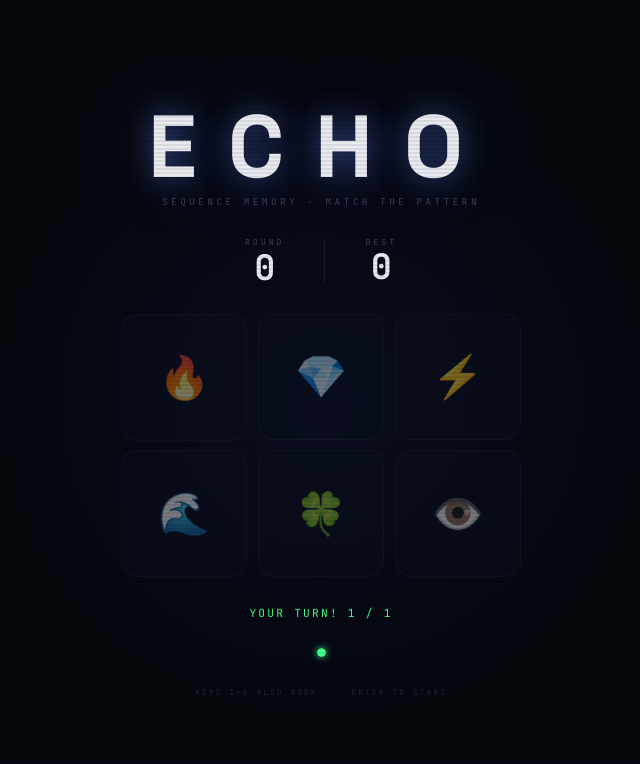
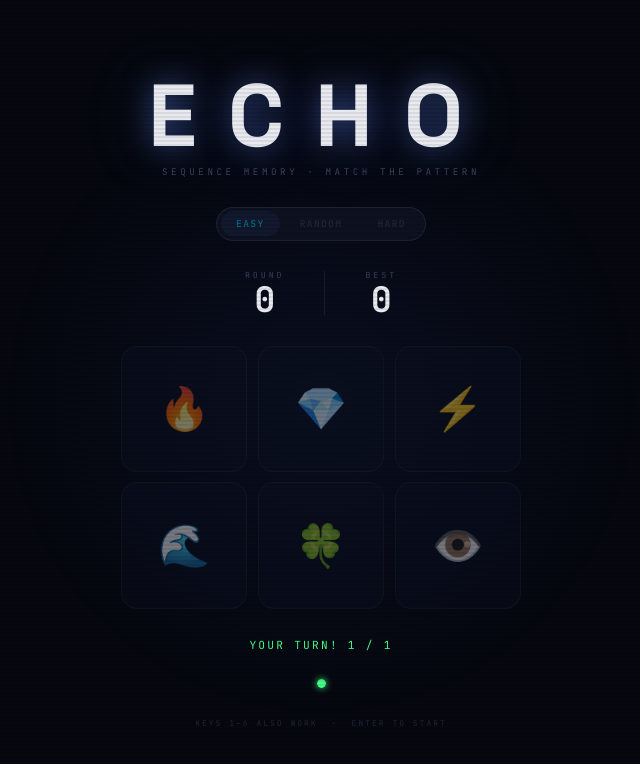
Before and after one commit to yanive/echo-memory-game, a plain HTML site: page index.html in a window 1280 px wide. Both pictures are taken after a click on the button "START". Shown: the whole page, without its empty margins (319-959 px from the left). Drawn offline with Linux system fonts and the light colour scheme.

Commit message:
feat: add difficulty levels (Easy / Random / Hard)
- Easy (default): sequence grows +1 each round, tiles stay fixed
- Random: sequence grows +1, tiles shuffle positions after each sequence plays
- Hard: completely new sequence every round (no carry-over memory)
- Per-difficulty high scores stored separately in localStorage
- Difficulty selector locks during gameplay, unlocks on game over
- Game over panel shows which difficulty was played

🐾 Paw-Printed-By: Chase <chase@bark-pack>

```diff
--- a/index.html
+++ b/index.html
@@ -310,6 +310,39 @@
         #flash.green { background: rgba(68,255,136,0.14); animation: fa 0.28s ease forwards; }
         @keyframes fa { 0% { opacity: 1; } 100% { opacity: 0; } }
 
+        /* ─── Difficulty selector ─── */
+        .diff-sel {
+            display: flex;
+            gap: 0.3rem;
+            background: var(--surface);
+            border: 1px solid var(--border);
+            border-radius: 100px;
+            padding: 0.22rem;
+        }
+
+        .diff-btn {
+            font-family: 'JetBrains Mono', monospace;
+            font-size: 0.6rem;
+            font-weight: 700;
+            letter-spacing: 0.14em;
+            text-transform: uppercase;
+            padding: 0.38rem 0.95rem;
+            border-radius: 100px;
+            border: none;
+            background: transparent;
+            color: var(--dim);
+            cursor: pointer;
+            transition: all 0.2s;
+        }
+
+        .diff-btn:hover:not(:disabled) { color: var(--text); }
+
+        .diff-btn[data-d="easy"].active   { background: rgba(100,140,255,0.15); color: var(--c1); }
+        .diff-btn[data-d="random"].active { background: rgba(255,230,0,0.12);   color: var(--c2); }
+        .diff-btn[data-d="hard"].active   { background: rgba(255,107,53,0.15);  color: var(--c0); }
+
+        .diff-sel.locked .diff-btn { opacity: 0.4; pointer-events: none; }
+
         /* ─── Keyboard hint ─── */
         .kb-hint {
             font-family: 'JetBrains Mono', monospace;
@@ -333,6 +366,12 @@
         <div class="tagline">Sequence Memory · Match the pattern</div>
     </div>
 
+    <div class="diff-sel" id="diffSel">
+        <button class="diff-btn active" data-d="easy"   onclick="setDifficulty('easy')">Easy</button>
+        <button class="diff-btn"        data-d="random" onclick="setDifficulty('random')">Random</button>
+        <button class="diff-btn"        data-d="hard"   onclick="setDifficulty('hard')">Hard</button>
+    </div>
+
     <div class="scorebar">
         <div class="score-item">
             <div class="score-label">Round</div>
@@ -348,7 +387,7 @@
     <div class="grid-wrap">
         <div class="grid" id="grid"></div>
         <div class="go-panel" id="goPanel" style="display:none">
-            <div class="go-label">Game Over</div>
+            <div class="go-label" id="goLabel">Game Over</div>
             <div class="go-score" id="goScore">0</div>
             <div class="go-sub" id="goSub"></div>
             <button class="start-btn" onclick="startGame()">Play Again</button>
@@ -377,7 +416,12 @@
         phase:      'idle',   // idle | seq | player | waiting
         sequence:   [],
         pIdx:       0,        // player's current index in sequence
-        highScore:  parseInt(localStorage.getItem('echo-hs') || '0'),
+        difficulty: 'easy',   // easy | random | hard
+        highScores: {
+            easy:   parseInt(localStorage.getItem('echo-hs-easy')   || localStorage.getItem('echo-hs') || '0'),
+            random: parseInt(localStorage.getItem('echo-hs-random') || '0'),
+            hard:   parseInt(localStorage.getItem('echo-hs-hard')   || '0'),
+        },
     };
 
     /* ── Build grid ── */
@@ -521,7 +565,7 @@
     function render() {
         const round = S.sequence.length > 0 ? S.sequence.length - 1 : '—';
         document.getElementById('valRound').textContent = round;
-        document.getElementById('valBest').textContent  = S.highScore;
+        document.getElementById('valBest').textContent  = S.highScores[S.difficulty];
     }
 
     function screenFlash(color) {
@@ -540,21 +584,49 @@
     }
     function lightOff(i) { tileEl(i).classList.remove('lit', 'pulse'); }
 
+    /* ── Difficulty ── */
+    function setDifficulty(d) {
+        if (S.phase !== 'idle' && S.phase !== 'gameover') return;
+        S.difficulty = d;
+        document.querySelectorAll('.diff-btn').forEach(b => b.classList.toggle('active', b.dataset.d === d));
+        render();
+    }
+
+    function lockDifficulty(locked) {
+        document.getElementById('diffSel').classList.toggle('locked', locked);
+    }
+
+    function shuffleTiles() {
+        [...allTiles()].sort(() => Math.random() - 0.5).forEach(t => gridEl.appendChild(t));
+    }
+
+    function resetTileOrder() {
+        for (let i = 0; i < EMOJIS.length; i++) gridEl.appendChild(tileEl(i));
+    }
+
     /* ── Game flow ── */
     function startGame() {
         S.sequence = [];
         S.pIdx     = 0;
         S.phase    = 'waiting';
-        document.getElementById('goPanel').style.display  = 'none';
+        document.getElementById('goPanel').style.display = 'none';
         document.getElementById('startBtn').classList.add('hidden');
         allTiles().forEach(t => { t.classList.remove('lit', 'pulse'); t.classList.add('off'); });
         document.getElementById('dots').innerHTML = '';
+        resetTileOrder();
+        lockDifficulty(true);
         render();
         setTimeout(nextRound, 500);
     }
 
     function nextRound() {
-        S.sequence.push(Math.floor(Math.random() * EMOJIS.length));
+        if (S.difficulty === 'hard') {
+            // Completely new sequence every round — no memory carry-over
+            const len = S.sequence.length + 1;
+            S.sequence = Array.from({ length: len }, () => Math.floor(Math.random() * EMOJIS.length));
+        } else {
+            S.sequence.push(Math.floor(Math.random() * EMOJIS.length));
+        }
         S.pIdx = 0;
         render();
         setDots(0, S.sequence.length);
@@ -582,6 +654,7 @@
 
         const done = S.sequence.length * period + 300;
         setTimeout(() => {
+            if (S.difficulty === 'random') shuffleTiles();
             S.phase = 'player';
             allTiles().forEach(t => t.classList.remove('off'));
             setDots(0, S.sequence.length);
@@ -622,14 +695,20 @@
     }
 
     function showGameOver() {
-        const score   = Math.max(0, S.sequence.length - 1);
-        const isNew   = score > S.highScore;
-        if (isNew) { S.highScore = score; localStorage.setItem('echo-hs', score); }
+        const score = Math.max(0, S.sequence.length - 1);
+        const hs    = S.highScores[S.difficulty];
+        const isNew = score > hs;
+        if (isNew) {
+            S.highScores[S.difficulty] = score;
+            localStorage.setItem(`echo-hs-${S.difficulty}`, score);
+        }
         render();
+        lockDifficulty(false);
 
+        document.getElementById('goLabel').textContent = `Game Over · ${S.difficulty.toUpperCase()}`;
         document.getElementById('goScore').textContent = score;
         const sub = document.getElementById('goSub');
-        sub.textContent = isNew ? '★ New Record!' : `Best: ${S.highScore}`;
+        sub.textContent = isNew ? '★ New Record!' : `Best: ${S.highScores[S.difficulty]}`;
         sub.className   = 'go-sub' + (isNew ? ' new' : '');
 
         setStatus('Game over', 's-over');
```
